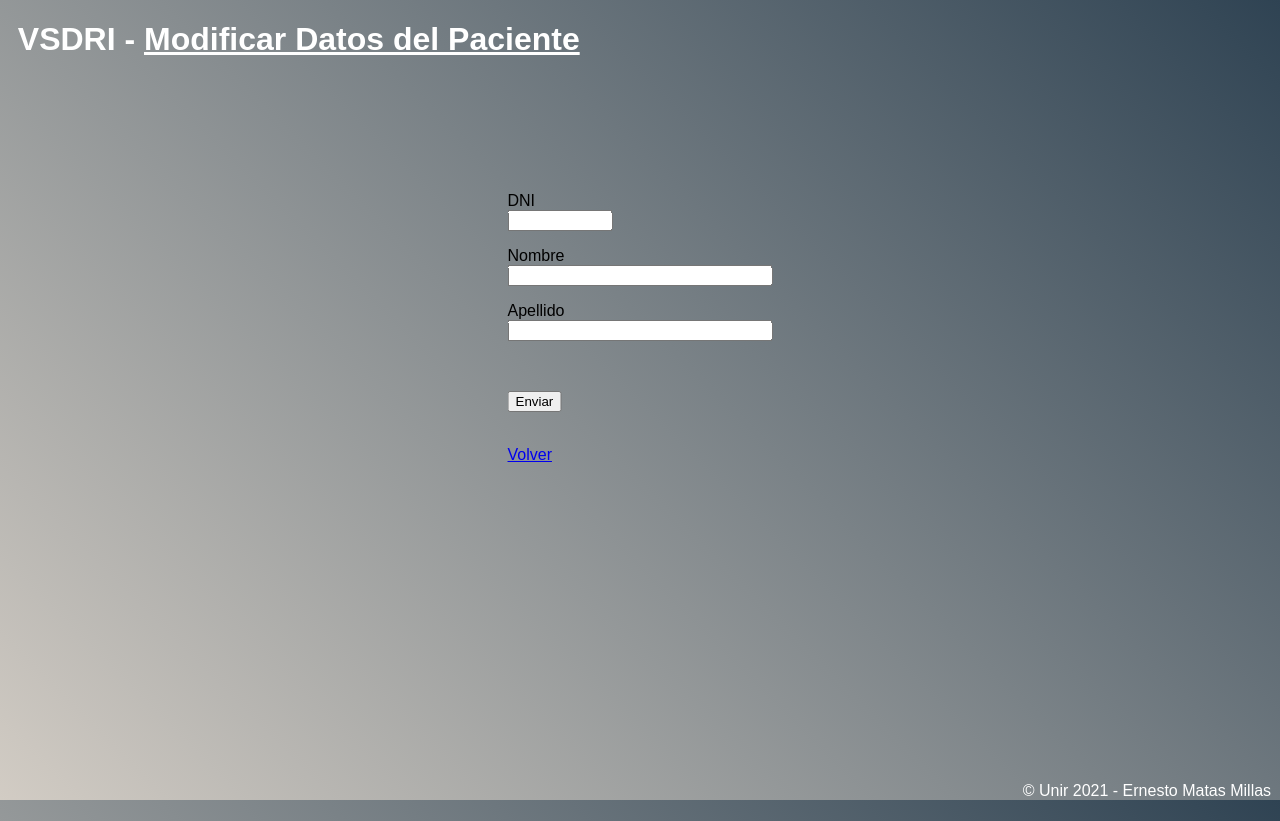
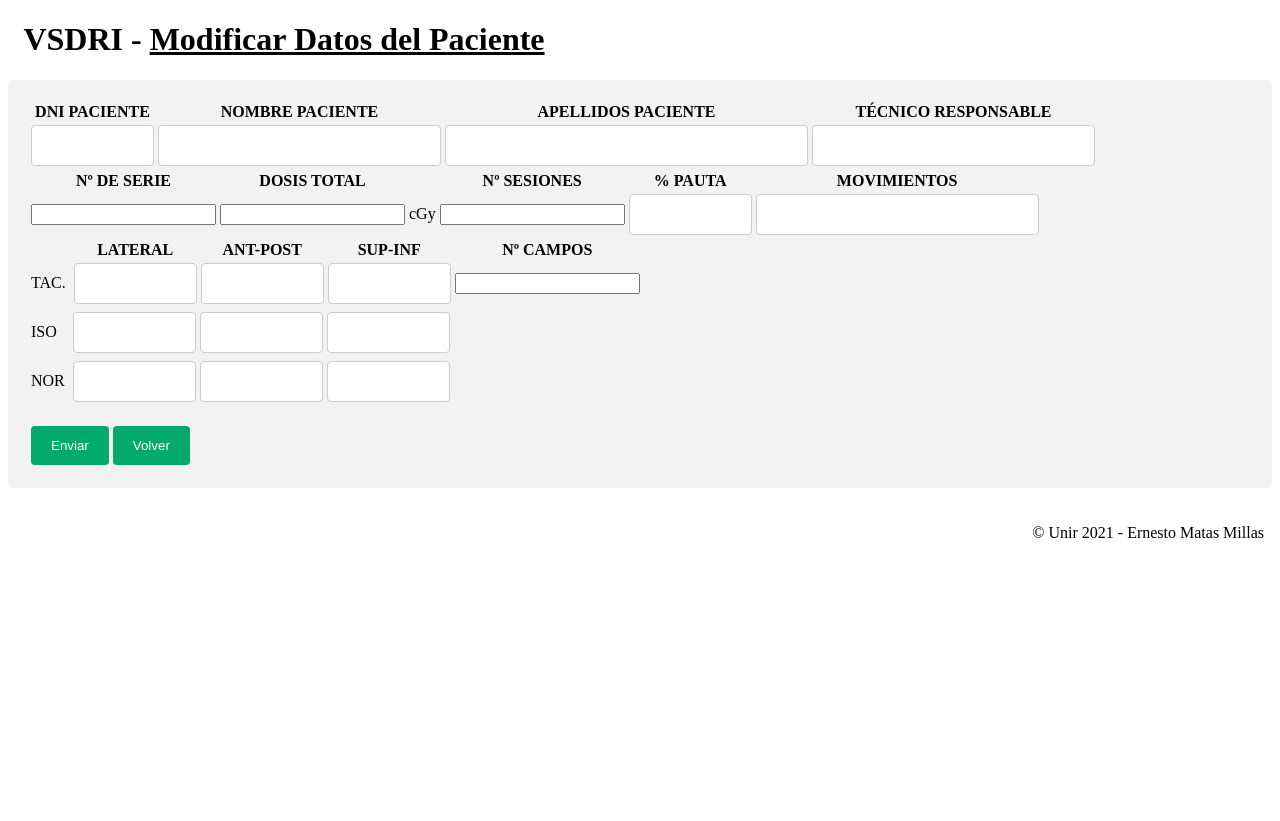
Before and after one commit to ematas/UM, a Flask app: template templates/editar.html in a window 1280 px wide. After the commit the page ends 538 px from the top, so only its background shows below. Run offline with Flask 2, Linux system fonts and the light colour scheme; the template is opened without the code that fills it: values that come from a table or form of the project are taken from there, others are empty.

Commit message:
con entrada

```diff
--- a/app.py
+++ b/app.py
@@ -1,6 +1,6 @@
 
 from collections import namedtuple
-from flask import Flask, render_template, request, session, url_for
+from flask import Flask, render_template, request, session, url_for, flash
 from flask_migrate import Migrate
 from werkzeug.utils import redirect
 
@@ -39,32 +39,23 @@ migrate.init_app(app, db)
 app.config['SECRET_KEY'] = 'sermicro2012'
 
 
-
+#Ruta de inicio
 @app.route('/')
 @app.route('/index')
 @app.route('/index.html')
 def inicio():
-    #if 'username' in session:
-    # listado de personas (realizamos la consulta)
-    # nos traerá todos los objetos tipo personas
-    #personas = Persona.query.all() //sin orden
-    personas = Persona.query.order_by('id')
-    total_personas = Persona.query.count()
-    return render_template('index.html', personas=personas, total_personas=total_personas)
-    #    return 'El usuario ya ha hecho login'
-    #return 'No ha hecho Login'
+    if 'username' in session:
+        return redirect(url_for('escritorio'))
+    return redirect(url_for('login'))
 
 #opción para iniciar sesión en la app
 @app.route('/login', methods=['GET','POST'])
 def login():
     if request.method == 'POST':
-        #omitimos la validación de usuario y password
         usuario = request.form['username']
-        #agregamos el usuario a la sesión
         session['username'] = usuario
         return redirect(url_for('inicio'))
     return render_template('login.html')
-
 
 # opción de sólo ver una persona (para lo qué recibiremos un parámetro)
 @app.route('/ver/<int:id>', methods=['GET', 'POST'])
@@ -178,6 +169,23 @@ def eliminar(este):
     db.session.commit()
     return redirect(url_for('inicio'))
 
+
+@app.route('/escritorio')
+def escritorio():
+    if 'username' in session:
+        #Mostramos a los pacientes ordenados por ID
+        personas = Persona.query.order_by('id')
+        total_personas = Persona.query.count()
+        return render_template('index.html', personas=personas, total_personas=total_personas)
+    else:
+        return render_template('login.html')
+
+@app.route('/salir')
+def salir():
+    session.pop('username')
+    return redirect(url_for('inicio'))
+
+
 '''
 @app.route('/tratamiento.html/<int:este>', methods=['GET', 'POST'])
 def tratamiento(este):
--- a/templates/editar.html
+++ b/templates/editar.html
@@ -1,45 +1,181 @@
 <!DOCTYPE html>
 <html lang="es">
 <head>
-    <meta charset="UTF-8">
+    <meta name="viewport" content="width=device-width, initial-scale=1">
+    <title>VSDRI - Modificar datos Paciente</title>
     <style>
-        #heading { color: #FFFFFF; }
-    </style>
-    <title>Modificar Datos de Paciente</title>
-    <link rel="stylesheet" href="{{ url_for('static', filename='css/main.css')}}">
+  * {
+  box-sizing: border-box;
+}
+
+input[type=text], select, textarea {
+  width: 100%;
+  padding: 12px;
+  border: 1px solid #ccc;
+  border-radius: 4px;
+  resize: vertical;
+}
+
+label {
+  padding: 12px 12px 12px 0;
+  display: inline-block;
+}
+
+input[type=submit] {
+  background-color: #04AA6D;
+  color: white;
+  padding: 12px 20px;
+  border: none;
+  border-radius: 4px;
+  cursor: pointer;
+  float: right;
+}
+
+button {
+  background-color: #04AA6D;
+  color: white;
+  padding: 12px 20px;
+  border: none;
+  border-radius: 4px;
+  cursor: pointer;
+  float: right;
+}
+
+button:hover {
+  background-color: #45a049;
+}
+
+a {
+  color: white;
+  text-decoration:none;
+}
+
+input[type=submit]:hover {
+  background-color: #45a049;
+}
+
+.container {
+  border-radius: 5px;
+  background-color: #f2f2f2;
+  padding: 20px;
+}
+
+.col-25 {
+  float: left;
+  width: 25%;
+  margin-top: 6px;
+}
+
+.col-75 {
+  float: left;
+  width: 75%;
+  margin-top: 6px;
+}
+
+/* Clear floats after the columns */
+.row:after {
+  content: "";
+  display: table;
+  clear: both;
+}
+
+/* Responsive layout - when the screen is less than 600px wide, make the two columns stack on top of each other instead of next to each other */
+@media screen and (max-width: 600px) {
+  .col-25, .col-75, input[type=submit] {
+    width: 100%;
+    margin-top: 0;
+  }
+}
+</style>
 </head>
 <body>
 <h1 id="heading">&nbsp VSDRI - <u>Modificar Datos del Paciente</u></h1>
-<div class="container">
-<form method="POST">
+<form method="POST" class="container">
     {{forma.csrf_token}}
-    <p>
-        {{forma.dni.label}} <br/>
-        {{forma.dni(size=10)}}
-    </p>
-    <p>
-        {{forma.nombre.label}} <br/>
-        {{forma.nombre(size=30)}}
-    </p>
-    <p>
-        {{forma.apellido.label}} <br/>
-        {{forma.apellido(size=30)}}
-    </p>
-    <p>
-        {{forma.email.label}} <br/>
-        {{forma.email(size=30)}}
-    </p>
-    <p>
-        {{forma.enviar()}}
-    </p>
+        <table>
+        <tr>
+            <th>DNI PACIENTE</th>
+            <th>NOMBRE PACIENTE</th>
+            <th>APELLIDOS PACIENTE</th>
+            <th>TÉCNICO RESPONSABLE</th>
+        </tr>
+        <tr>
+            <td>{{forma.dni(size=10)}}</td>
+            <td>{{forma.nombre(size=30)}}</td>
+            <td>{{forma.apellido(size=40)}}</td>
+            <td>{{forma.tecnico(size=30)}}</td>
+        </tr>
+    </table>
+    <table>
+        <tr>
+            <th>Nº DE SERIE</th>
+            <th>DOSIS TOTAL</th>
+            <th></th>
+            <th>Nº SESIONES</th>
+            <th>% PAUTA</th>
+            <th>MOVIMIENTOS</th>
+        </tr>
+        <tr>
+            <td>{{forma.serie_numero(size=5)}}</td>
+            <td>{{forma.dosis_total(size=10)}}</td>
+            <td>cGy</td>
+            <td>{{forma.numero_sesiones(size=10)}}</td>
+            <td>{{forma.porcentaje_pauta(size=10)}}</td>
+            <td>{{forma.Movimientos(size=30)}}</td>
+        </tr>
+    </table>
+    <table>
+        <tr>
+            <th></th>
+            <th>LATERAL</th>
+            <th>ANT-POST</th>
+            <th>SUP-INF</th>
+            <th>Nº CAMPOS</th>
+        </tr>
+        <tr>
+            <td>TAC.&nbsp;</td>
+            <td>{{forma.tac_lateral(size=10)}}</td>
+            <td>{{forma.tac_ant_post(size=10)}}</td>
+            <td>{{forma.tac_sup_inf(size=10)}}</td>
+            <td>{{forma.numero_campos(size=10)}}</td>
+        </tr>
+    </table>
+    <table>
+        <tr>
+        </tr>
+        <tr>
+            <td>ISO &nbsp;&nbsp;</td>
+            <td>{{forma.iso_lateral(size=10)}}</td>
+            <td>{{forma.iso_ant_post(size=10)}}</td>
+            <td>{{forma.iso_sup_inf(size=10)}}</td>
+
+        </tr>
+    </table>
+    <table>
+        <tr>
+        </tr>
+        <tr>
+            <td>NOR&nbsp;</td>
+            <td>{{forma.norm_lateral(size=10)}}</td>
+            <td>{{forma.norm_ant_post(size=10)}}</td>
+            <td>{{forma.norm_sup_inf(size=10)}}</td>
+        </tr>
+    </table>
+    <br />
+    <table>
+        <tr>
+            <td>{{forma.enviar()}}</td>
+            <td><button><a href="{{url_for('inicio')}}">Volver</a></button></td>
+        </tr>
+    </table>
 </form>
     <br />
     <div>
          <a href="{{url_for('inicio')}}">Volver</a>
     </div>
-</div>
+
 </body>
-<div class="footer">
+<div style="text-align: right;">
         &copy; Unir 2021 - Ernesto Matas Millas &nbsp;
 </div>
 </html>
```
Also changed, not shown: templates/escritorio.html (added, +10 -0 lines), templates/index.html (+10 -1 lines), templates/login.html (+60 -37 lines).
